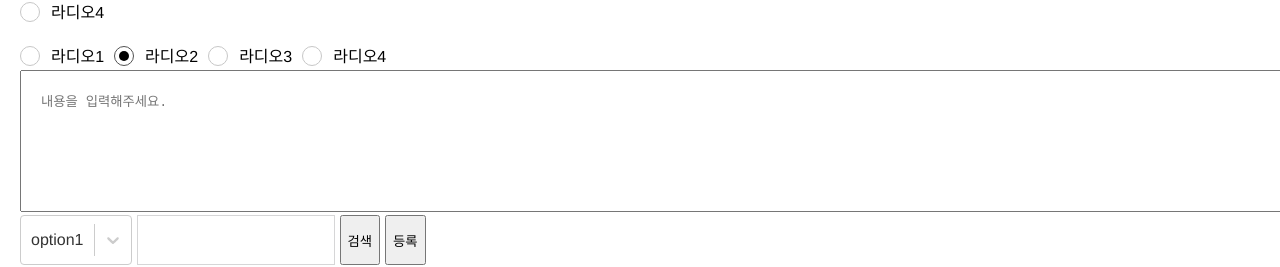
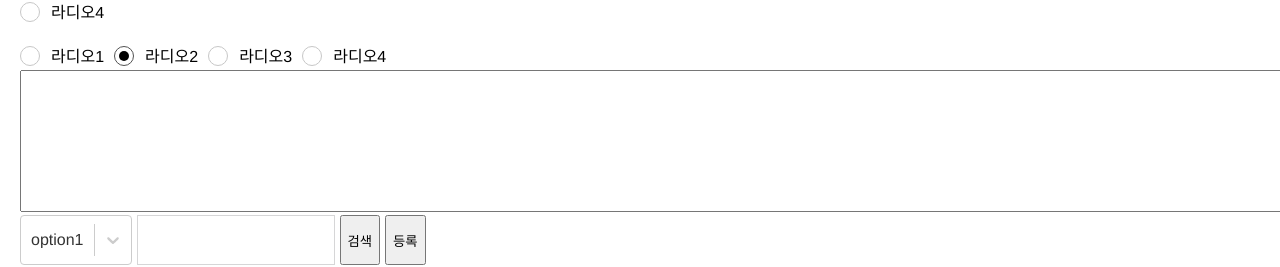
Before and after one commit to kyung-doo/kice, a React (Create React App) app: page /testpage in a window 1280 px wide. Shown: the part 311-578 px from the top of the page. Built offline with nearby package versions, Linux system fonts and the light colour scheme.

Commit message:
textarea 수정

```diff
--- a/src/components/TextArea.tsx
+++ b/src/components/TextArea.tsx
@@ -21,17 +21,14 @@ export interface Props extends HTMLProps<HTMLTextAreaElement> {
  */
 const TextArea: FC<Props & {as?: any}> = ({
    className,
-   onChange,
    placeholder = '내용을 입력해주세요.',
-   h
+   ...props
 }) => {
 
    return (
       <Styled.TextArea
       className={className}
-      onChange={(e:ChangeEvent<HTMLTextAreaElement>) => onChange && onChange(e.target.value)}
-      placeholder={placeholder}
-      h={h}
+      {...props}
       />
    );
 }
--- a/src/pages/Testpage.tsx
+++ b/src/pages/Testpage.tsx
@@ -1,4 +1,4 @@
-import { FC, useCallback, useState } from "react";
+import { FC, useCallback, useState, ChangeEvent } from "react";
 import styled from 'styled-components';
 import Pagination from "../components/Pagination";
 import Modal from "../components/Modal";
@@ -123,7 +123,11 @@ const Testpage: FC = () => {
             />
          </RadioGroup>
 
-         <Textarea placeholder={'내용을 입력해주세요.'} value={textVal} onChange={setTextval} h={'100px'}/>
+         <Textarea
+         placeholder={'내용을 입력해주세요.'}
+         value={textVal}
+         onChange={(e:ChangeEvent<HTMLTextAreaElement>) => setTextval(e.target.value) }
+         h={'100px'}/>
 
          <BoardSearch
          onSearch={onSearch}
```
